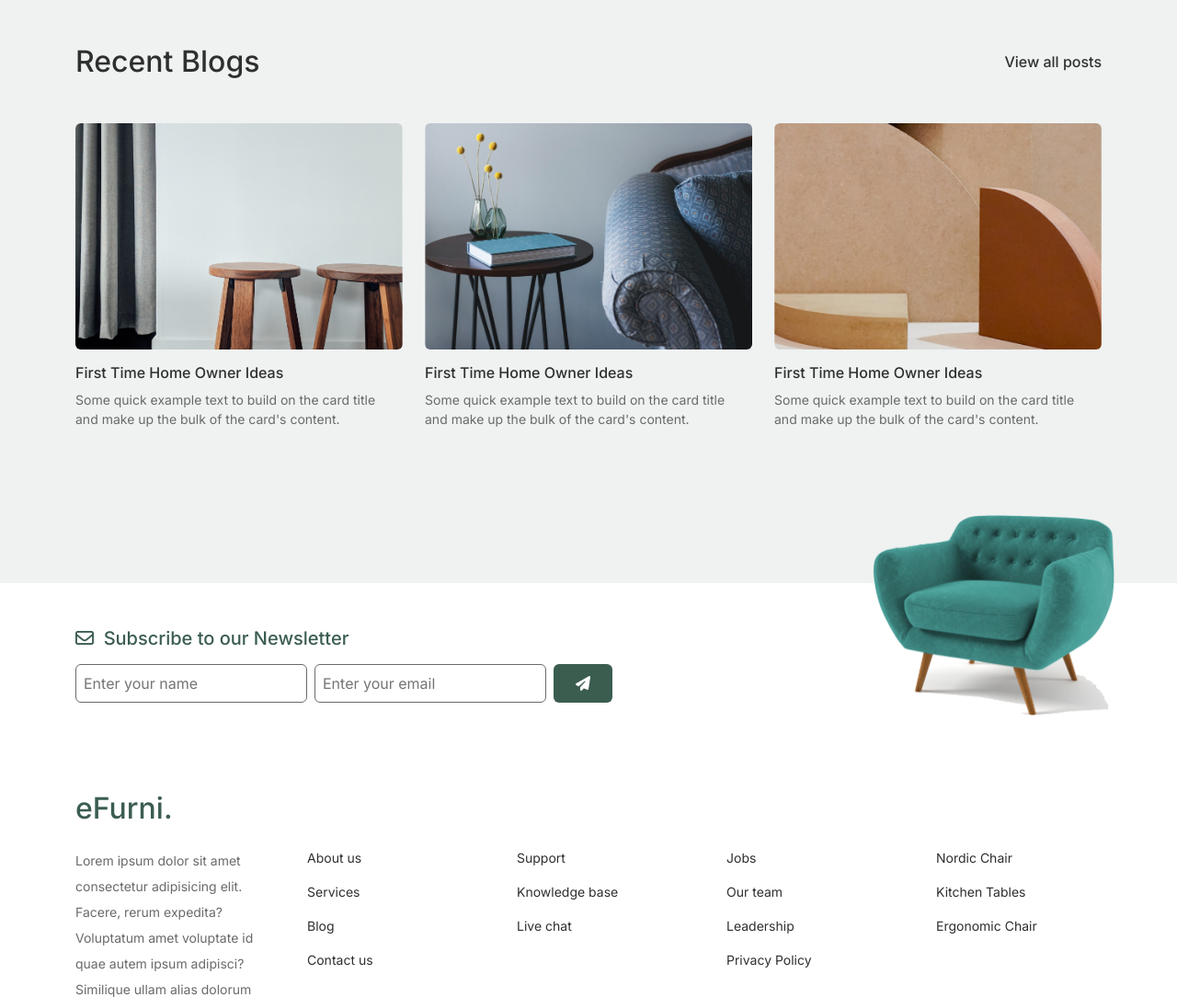
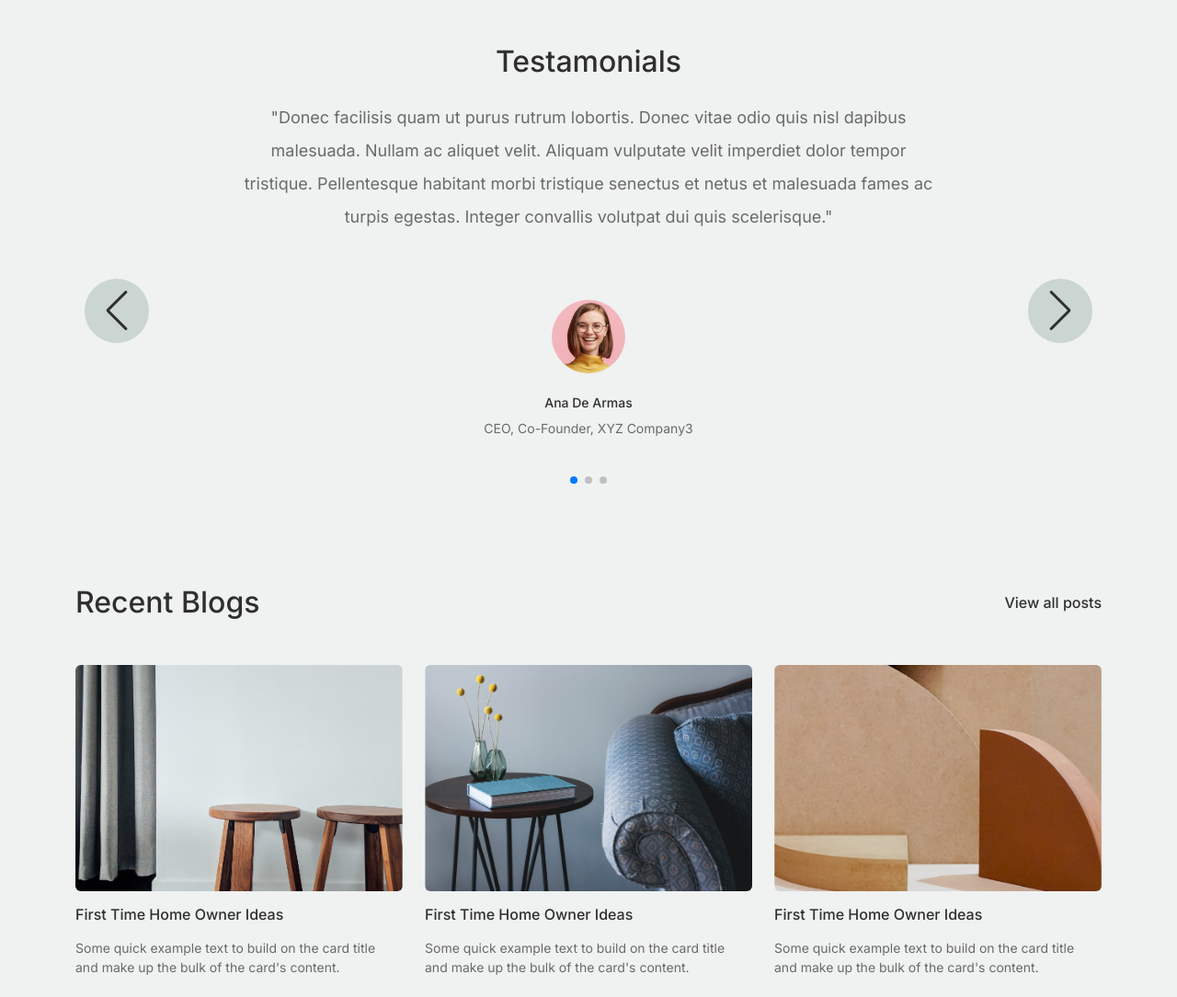
Before and after one commit to iamyrm/eFurni-htmlcssjs, a plain HTML site: page index.html in a window 1280 px wide. Shown: the top 1084 px of the page at 92% size. Drawn offline with nearby package versions, Linux system fonts and the light colour scheme.

Commit message:
testamonial section completed

```diff
--- a/assets/css/style.css
+++ b/assets/css/style.css
@@ -1,4 +1,5 @@
 @import url('./fonts.css');
+@import url('./swiperjs.css');
 
 :root {
   --color-primary: #3B5D50;
@@ -42,6 +43,14 @@ img {
   font-size: 14px;
 }
 
+.f-s-16 {
+  font-size: 16px;
+}
+
+.f-s-18 {
+  font-size: 18px;
+}
+
 .primary-color {
   color: var(--color-primary);
 }
@@ -62,11 +71,15 @@ img {
   color: var(--color-black);
 }
 
+.default-padding {
+  padding: 3rem 0;
+}
+
 .social-icon-container {
   background-color: var(--color-lightgreen);
   border-radius: 50%;
-  height: 30px;
-  aspect-ratio: 1;
+  height: 35px;
+  width: 35px;
 
   &:hover {
     background-color: var(--color-primary);
@@ -87,13 +100,13 @@ img {
   transition-duration: 0.3s;
 }
 
-/* -------------------Recent Blogs CSS Start------------------- */
+/* -------------------Main Content CSS Start------------------- */
 
 .blog-posts {
   margin-bottom: 5rem;
 }
 
-/* -------------------Recent Blogs CSS End------------------- */
+/* -------------------Main Content CSS End------------------- */
 
 /* -------------------Footer CSS Start------------------- */
 
@@ -120,14 +133,30 @@ img {
 /* -------------------Media Query CSS------------------- */
 
 /* For small devices */
-@media (max-width:575.99px) {}
+@media (max-width:575.99px) {
+  .testamonial-content {
+    font-size: 14px;
+  }
+
+  .default-padding {
+    padding: 2rem 0;
+  }
+}
 
 /* For medium devices */
 @media (min-width:576px) and (max-width:991.98px) {
+  .default-padding {
+    padding: 3rem 0;
+  }
+
   .footer-section-img img {
-    bottom: 20%;
+    bottom: 50%;
   }
 }
 
 /* For Large devices */
-@media (min-width:992px) {}
+@media (min-width:992px) {
+  .testamonial-content {
+    max-width: 750px;
+  }
+}
--- /dev/null
+++ b/assets/css/swiperjs.css
@@ -0,0 +1,37 @@
+.swiper-button-next,
+.swiper-button-prev {
+  background-color: var(--color-lightgreen);
+  height: 70px;
+  width: 70px;
+  border-radius: 50%;
+  color: var(--color-black);
+
+  &:hover {
+    transition-duration: 0.2s;
+    color: var(--color-white);
+    background-color: var(--color-primary);
+  }
+}
+
+.swiper {
+  width: 100%;
+  height: 100%;
+  margin-left: auto;
+  margin-right: auto;
+}
+
+.swiper-slide {
+  text-align: center;
+  font-size: 18px;
+  background: #fff;
+  display: flex;
+  justify-content: center;
+  align-items: center;
+}
+
+.swiper-slide img {
+  display: block;
+  width: 80px;
+  height: 80px;
+  object-fit: cover;
+}
--- a/assets/js/script.js
+++ b/assets/js/script.js
@@ -0,0 +1,14 @@
+// Testamonial Js Code
+var swiper = new Swiper(".mySwiper", {
+  slidesPerView: 1,
+  spaceBetween: 30,
+  loop: true,
+  pagination: {
+    el: ".swiper-pagination",
+    clickable: true,
+  },
+  navigation: {
+    nextEl: ".swiper-button-next",
+    prevEl: ".swiper-button-prev",
+  },
+});
--- a/index.html
+++ b/index.html
@@ -16,6 +16,9 @@
   <!-- Fontawesome CDN -->
   <link rel="stylesheet" href="https://cdnjs.cloudflare.com/ajax/libs/font-awesome/6.7.1/css/all.min.css" />
 
+  <!-- Swiper js -->
+  <link rel="stylesheet" href="https://cdn.jsdelivr.net/npm/swiper@11/swiper-bundle.min.css" />
+
   <!-- Bootstrap Css -->
   <link rel="stylesheet" href="./assets/css/bootstrap.min.css">
   <!-- Inhouse Css -->
@@ -31,8 +34,85 @@
   <main class="primary-bg">
     <section class="container">
 
+      <!-- Testamonial Section Start -->
+      <div class="default-padding">
+        <h2 class="black-color mb-3 mb-md-4 text-center">
+          Testamonials
+        </h2>
+        <!-- Testamonials Start -->
+        <div>
+          <div class="swiper mySwiper">
+            <div class="swiper-wrapper">
+              <div
+                class="swiper-slide d-flex flex-column justify-content-center gap-3 gap-md-4 gap-lg-5 bg-transparent">
+                <p class="text-center mx-auto mb-3 mb-md-4 para-content f-s-18 lh-lg testamonial-content">
+                  "Donec facilisis quam ut purus rutrum lobortis. Donec vitae odio quis nisl dapibus malesuada. Nullam
+                  ac
+                  aliquet velit. Aliquam vulputate velit imperdiet dolor tempor tristique. Pellentesque habitant morbi
+                  tristique senectus et netus et malesuada fames ac turpis egestas. Integer convallis volutpat dui
+                  quis
+                  scelerisque."
+                </p>
+                <div class="d-flex flex-column align-items-center">
+                  <img src="./assets/images/person-1.png" alt="testamonial profile image"
+                    class="img-fluid rounded-circle align-items-center mb-3 mb-md-4">
+                  <div class="text-center">
+                    <h6 class="black-color f-s-14">Ana De Armas</h6>
+                    <p class="para-content f-s-14">CEO, Co-Founder, XYZ Company3</p>
+                  </div>
+                </div>
+              </div>
+              <div
+                class="swiper-slide d-flex flex-column justify-content-center gap-3 gap-md-4 gap-lg-5 bg-transparent">
+                <p class="text-center mx-auto mb-3 mb-md-4 para-content f-s-18 lh-lg testamonial-content">
+                  "Donec facilisis quam ut purus rutrum lobortis. Donec vitae odio quis nisl dapibus malesuada. Nullam
+                  ac
+                  aliquet velit. Aliquam vulputate velit imperdiet dolor tempor tristique. Pellentesque habitant morbi
+                  tristique senectus et netus et malesuada fames ac turpis egestas. Integer convallis volutpat dui
+                  quis
+                  scelerisque."
+                </p>
+                <div class="d-flex flex-column align-items-center mb-5">
+                  <img src="./assets/images/person-1.png" alt="testamonial profile image"
+                    class="img-fluid rounded-circle align-items-center mb-3 mb-md-4">
+                  <div class="text-center">
+                    <h6 class="black-color f-s-14">Florence Nightangel</h6>
+                    <p class="para-content f-s-14">CEO, Co-Founder, XYZ Company3</p>
+                  </div>
+                </div>
+              </div>
+              <div
+                class="swiper-slide d-flex flex-column justify-content-center gap-3 gap-md-4 gap-lg-5 bg-transparent">
+                <p class="text-center mx-auto mb-3 mb-md-4 para-content f-s-18 lh-lg testamonial-content">
+                  "Donec facilisis quam ut purus rutrum lobortis. Donec vitae odio quis nisl dapibus malesuada. Nullam
+                  ac
+                  aliquet velit. Aliquam vulputate velit imperdiet dolor tempor tristique. Pellentesque habitant morbi
+                  tristique senectus et netus et malesuada fames ac turpis egestas. Integer convallis volutpat dui
+                  quis
+                  scelerisque."
+                </p>
+                <div class="d-flex flex-column align-items-center">
+                  <img src="./assets/images/person-1.png" alt="testamonial profile image"
+                    class="img-fluid rounded-circle align-items-center mb-3 mb-md-4">
+                  <div class="text-center">
+                    <h6 class="black-color f-s-14">Mona Lisa</h6>
+                    <p class="para-content f-s-14">CEO, Co-Founder, XYZ Company3</p>
+                  </div>
+                </div>
+              </div>
+            </div>
+            <div class="swiper-button-next d-none d-lg-flex"></div>
+            <div class="swiper-button-prev d-none d-lg-flex"></div>
+            <div class="swiper-pagination"></div>
+          </div>
+        </div>
+        <!-- Testamonials End -->
+
+      </div>
+      <!-- Testamonial Section End -->
+
       <!-- Recent Blogs Section Start -->
-      <div class="pt-2 py-md-4 py-lg-5">
+      <div class="default-padding">
         <div class="row align-items-center mb-3 mb-md-4">
           <div class="col">
             <h2 class="black-color mb-3 mb-md-4">Recent Blogs</h2>
@@ -52,12 +132,13 @@
                 <img src="./assets/images/post-1.jpg" class="card-img-top img-fluid rounded-2" alt="post-thumbnail">
               </a>
               <div class="card-body ps-0">
-                <h6 class="card-title black-color">
+                <h6 class="card-title black-color mb-2 mb-md-3">
                   <a href="#">
                     First Time Home Owner Ideas
                   </a>
                 </h6>
-                <p class="card-text para-content f-s-14">Some quick example text to build on the card title and make up
+                <p class="card-text para-content f-s-14 l">Some quick example text to build on the card title and make
+                  up
                   the bulk of the
                   card's content.</p>
               </div>
@@ -69,12 +150,13 @@
                 <img src="./assets/images/post-2.jpg" class="card-img-top img-fluid rounded-2" alt="post-thumbnail">
               </a>
               <div class="card-body ps-0">
-                <h6 class="card-title black-color">
+                <h6 class="card-title black-color mb-2 mb-md-3">
                   <a href="#">
                     First Time Home Owner Ideas
                   </a>
                 </h6>
-                <p class="card-text para-content f-s-14">Some quick example text to build on the card title and make up
+                <p class="card-text para-content f-s-14 l">Some quick example text to build on the card title and make
+                  up
                   the bulk of the
                   card's content.</p>
               </div>
@@ -86,18 +168,18 @@
                 <img src="./assets/images/post-3.jpg" class="card-img-top img-fluid rounded-2" alt="post-thumbnail">
               </a>
               <div class="card-body ps-0">
-                <h6 class="card-title black-color">
+                <h6 class="card-title black-color mb-2 mb-md-3">
                   <a href="#">
                     First Time Home Owner Ideas
                   </a>
                 </h6>
-                <p class="card-text para-content f-s-14">Some quick example text to build on the card title and make up
+                <p class="card-text para-content f-s-14 l">Some quick example text to build on the card title and make
+                  up
                   the bulk of the
                   card's content.</p>
               </div>
             </div>
           </div>
-
         </div>
       </div>
       <!-- Recent Blogs Section End -->
@@ -109,7 +191,7 @@
   <footer class="secondary-bg">
     <section class="container">
       <!-- Newsletter Section Start -->
-      <section class="py-md-4 py-lg-5">
+      <section class="default-padding">
         <div class="row">
           <div class="pt-md-0 col-12 col-md-9 footer-newsletter ">
             <h5 class="primary-color mb-3"><i class="fa-regular fa-envelope"></i>&nbsp; Subscribe to our Newsletter</h5>
@@ -128,7 +210,7 @@
       <!-- Newsletter Section End -->
 
       <!-- Footer Content Start -->
-      <section class="py-3 py-md-4 py-lg-5">
+      <section class="default-padding">
         <h2 class="black-color mb-3 mb-md-4"><a class="primary-color" href="/index.html">eFurni.</a></h2>
         <div class="row row-cols-2 row-cols-md-4 row-cols-lg-5">
           <div class="col-12 col-md-12 col-lg mb-4 mb-lg-0">
@@ -199,7 +281,7 @@
       <hr style="color: var(--color-lightgreen);">
 
       <!-- Copyright Section Start -->
-      <section class="py-3 py-md-4 py-lg-5">
+      <section class="default-padding">
         <div class="row gap-3 gap-lg-0">
           <div class="col-12 col-lg-8 text-center text-lg-start lh-lg fw-normal para-content f-s-14">
             Copyright ©2024. All Rights Reserved. — Designed by Yagyaraj
@@ -217,8 +299,12 @@
   </footer>
   <!-- Footer End -->
 
+  <!-- Swiper JS -->
+  <script src="https://cdn.jsdelivr.net/npm/swiper@11/swiper-bundle.min.js"></script>
+
   <!-- Bootstrap JS -->
   <script src="./assets/js/bootstrap.bundle.min.js"></script>
+
   <!-- Inhouse Js -->
   <script src="./assets/js/script.js"></script>
 </body>
```
